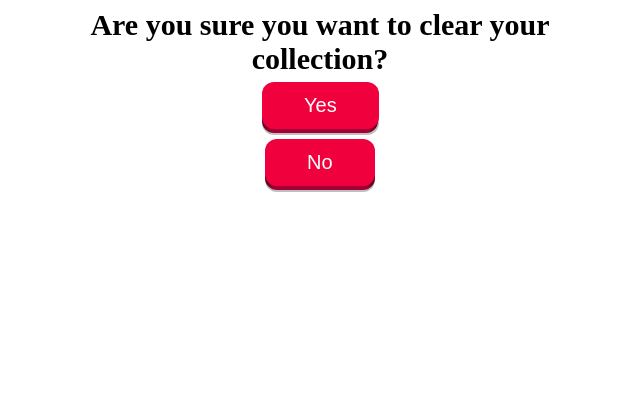
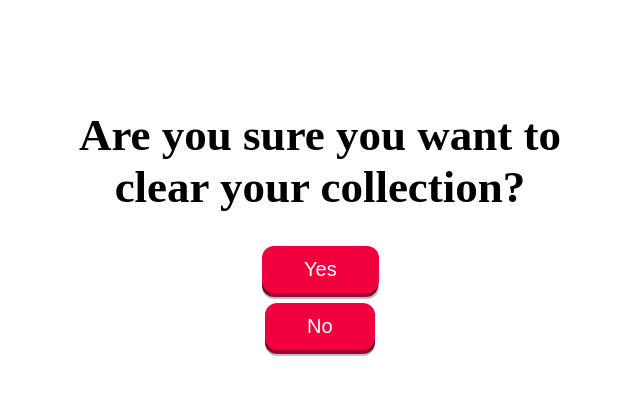
Before and after one commit to dylan-sloan/MovieSafe, a React (Create React App) app: page /prompt in a window 1280 px wide. Shown: the top 394 px of the page, without its empty margins (320-960 px from the left). Built offline with nearby package versions, Linux system fonts and the light colour scheme.

Commit message:
improved spacing on collection prompt page

```diff
--- a/src/components/CollectionClearPage.js
+++ b/src/components/CollectionClearPage.js
@@ -15,8 +15,8 @@ const CollectionClearPage = () => {
     }
 
     return (
-        <div>
-            <h2 className="movieList"> Are you sure you want to clear your collection? </h2>
+        <div className="promptPage">
+            <h2> Are you sure you want to clear your collection? </h2>
             <button class="button-82-pushable" onClick={clearCollection}>
                 <span class="button-82-shadow"></span>
                 <span class="button-82-edge"></span>
--- a/src/components/styling.css
+++ b/src/components/styling.css
@@ -23,6 +23,15 @@ a:hover {
     font-size: 30px;
     margin: 0 auto;
     display: block;
+}
+
+.promptPage {
+  text-align: center;
+  width: 500px;
+  font-size: 30px;
+  margin: 0 auto;
+  display: block;
+  padding-top: 5%;
 }
 
 ::placeholder {
```
